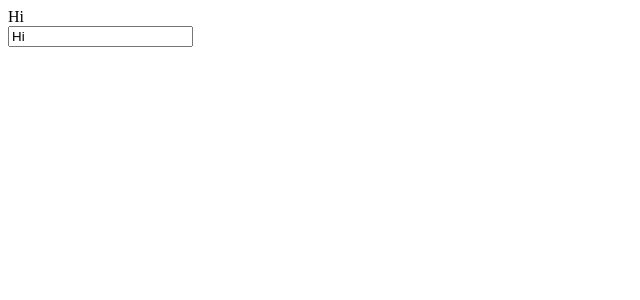
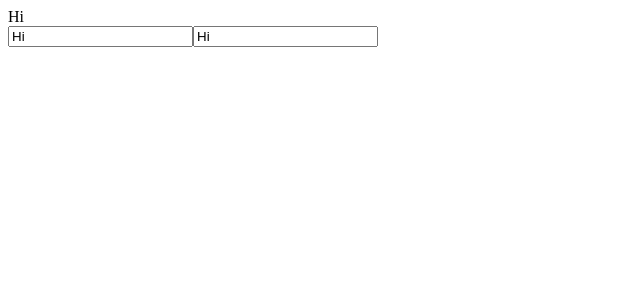
Before and after one commit to faizaungguh/vue-todo, a Vue app: page / in a window 1280 px wide. Shown: the top 300 px of the page, without its empty margins (0-640 px from the left). Built offline with nearby package versions, Linux system fonts and the light colour scheme.

Commit message:
penjabaran 2way data binding dari v-model

```diff
--- a/src/App.vue
+++ b/src/App.vue
@@ -2,6 +2,7 @@
   <div>{{ message }}</div>
 
   <input v-model="message" />
+  <input :value="message" @input="message = $event.target.value" />
 </template>
 
 <script>
```
